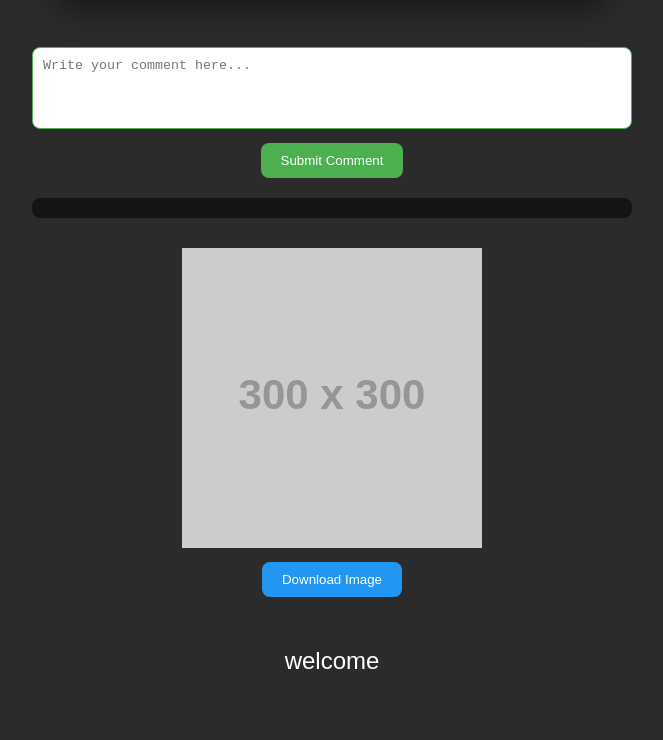
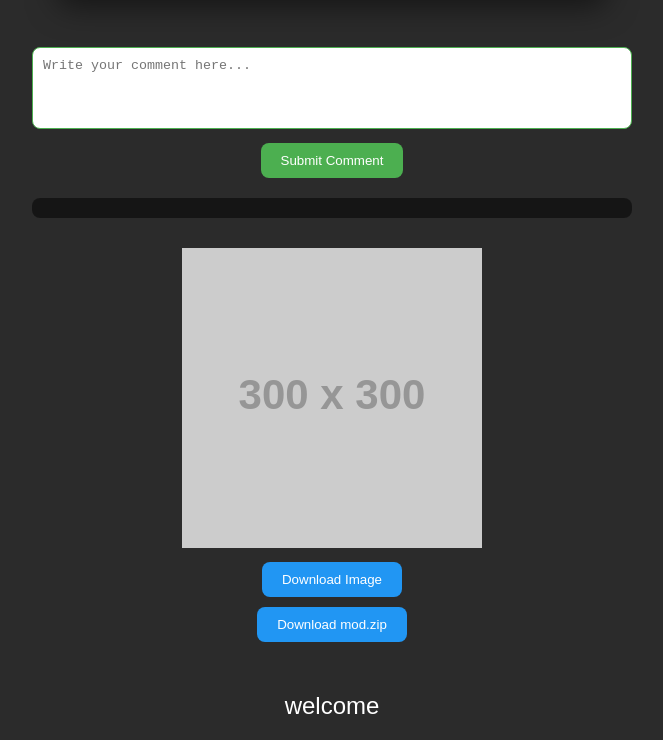
Before and after one commit to goooplam/darkoplol, a plain HTML site: page index.html in a window 1280 px wide. Shown: the part 276-1016 px from the top of the page, without its empty margins (308-971 px from the left). Before the commit the page ends 971 px from the top, so only its background shows below. Drawn offline with Linux system fonts and the light colour scheme; placeholder pictures from the web are drawn by us.

Commit message:
Add files via upload

```diff
--- a/index.html
+++ b/index.html
@@ -200,6 +200,11 @@
         <a href="https://via.placeholder.com/300" download="DarkopLOL101_image">
             <button class="download-btn">Download Image</button>
         </a>
+        <br>
+        <!-- Download mod.zip button -->
+        <a href="mod.zip" download="mod.zip">
+            <button class="download-btn">Download mod.zip</button>
+        </a>
     </div>
 
     <div class="fun-animation">welcome</div>
```
